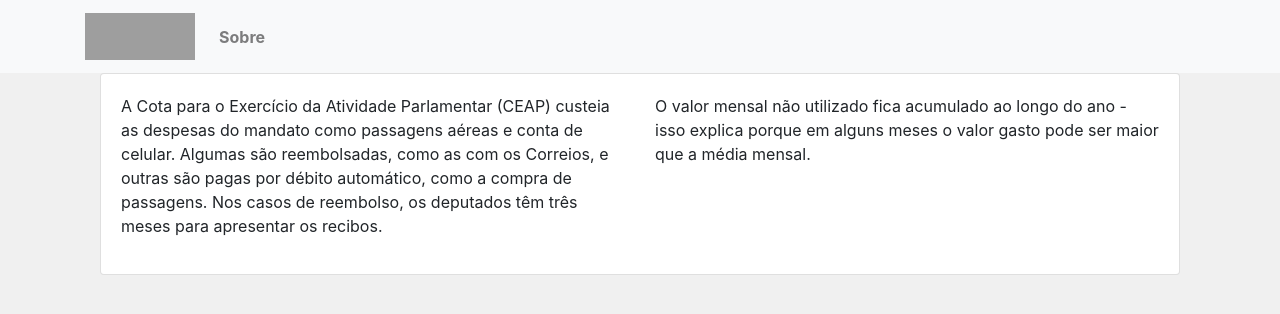
After one commit to gacheiro/Gastos-dos-Politicos, a Flask app: page /sobre in a window 1280 px wide. The commit adds this page. Shown: the top 314 px of the page. Run offline with Flask 2, Linux system fonts and the light colour scheme; parts of the project's set-up code (start-up, migrations or seed data) failed here and were passed over; some libraries are stand-ins or nearby versions; grey boxes are pictures that could not be loaded.

Commit message:
Ajustes no design

```diff
--- a/app/static/css/style.css
+++ b/app/static/css/style.css
@@ -1,9 +1,21 @@
-.retrato {
+.retrato-wrapper {
     width: 114px;
     height: 114px;
     margin-left: auto;
     margin-right: auto;
+    position: relative;
+}
+
+.retrato {
+    width: 114px;
+    height: 114px;
     overflow: hidden;
+}
+
+.fixed-bottom-right {
+    position: absolute;
+    bottom: 0;
+    right: 0;
 }
 
 .stats {
@@ -21,3 +33,8 @@
     padding-right: .25rem!important;
     font-weight: bold;
 }
+
+/* apaga a decoração dos links */
+a .texto-destaque {
+    color: black;
+}
--- a/app/templates/pages/_rank.html
+++ b/app/templates/pages/_ranking.html
@@ -8,7 +8,7 @@
   {% for parlamentar, total in rank %}
     <div class="col-sm-2 text-center">
       <a href="{{ url_for('pages.show', id=parlamentar.id) }}">
-        {{ retrato(parlamentar) }}
+        {{ retrato(parlamentar, com_gasto=total) }}
       </a>
       <span><strong class="nome-parlamentar">{{ parlamentar.nome }}</strong></span>
     </div>
--- /dev/null
+++ b/app/templates/pages/about.html
@@ -0,0 +1,23 @@
+{% extends "base.html" %}
+
+
+{% block content %}
+  <div class="container">
+    <section class="card">
+      <div class="card-body">
+        <div class="row">
+          <div class="col-md-6">
+            <p>A Cota para o Exercício da Atividade Parlamentar (CEAP) custeia as despesas do mandato
+            como passagens aéreas e conta de celular. Algumas são reembolsadas, como as com os Correios,
+            e outras são pagas por débito automático, como a compra de passagens.
+            Nos casos de reembolso, os deputados têm três meses para apresentar os recibos.</p>
+          </div>
+          <div class="col-md-6">
+            <p>O valor mensal não utilizado fica acumulado ao longo do ano -
+              isso explica porque em alguns meses o valor gasto pode ser maior que a média mensal.</p>
+          </div>
+        </div>
+     </div>
+  </section>
+</div>
+{% endblock %}
--- a/app/templates/pages/index.html
+++ b/app/templates/pages/index.html
@@ -7,13 +7,13 @@
   <section class="stats p-4 mb-4">
     <p>Quem gastou mais em <span class="texto-destaque">2020</span>:</p>
     {% with rank = quem_gastou_mais %}
-      {% include "pages/_rank.html" %}
+      {% include "pages/_ranking.html" %}
     {% endwith %}
   </section>
   <section class="stats p-4">
     <p>Quem gastou menos em <span class="texto-destaque">2020</span>:</p>
     {% with rank = quem_gastou_menos %}
-      {% include "pages/_rank.html" %}
+      {% include "pages/_ranking.html" %}
     {% endwith %}
   </section>
 {% endblock %}
--- a/app/web/pages.py
+++ b/app/web/pages.py
@@ -49,3 +49,8 @@ def show(id):
                            pagination=pagination,
                            total_gasto=total_gasto,
                            form=form)
+
+
+@bp.route("/sobre")
+def about():
+    return render_template("pages/about.html")
```
Also changed, not shown: app/templates/shared/macros.html (+9 -4 lines), app/web/__init__.py (+10 -3 lines), app/web/template_filters.py (+14 -7 lines), app/static/logo.svg.
